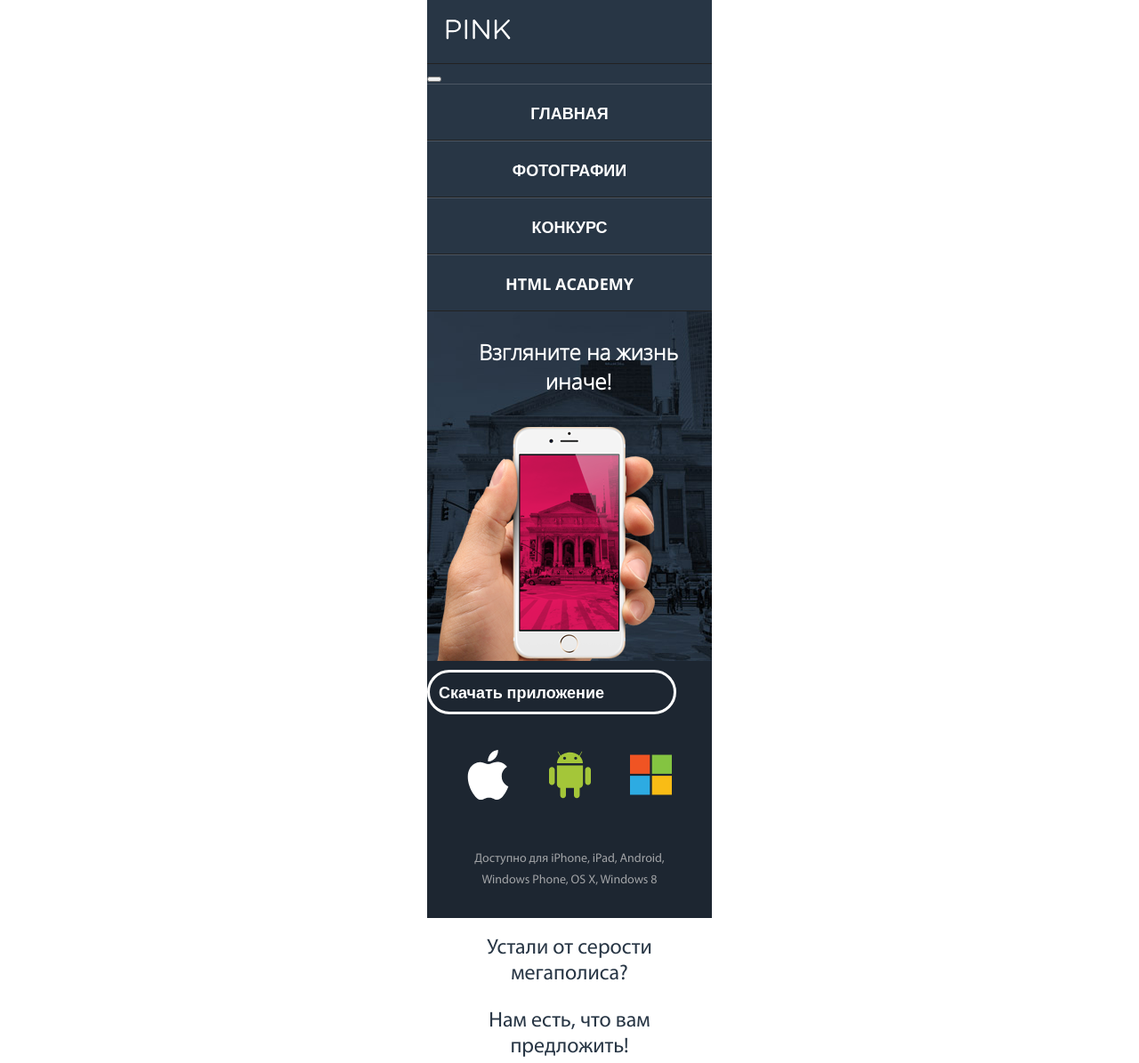
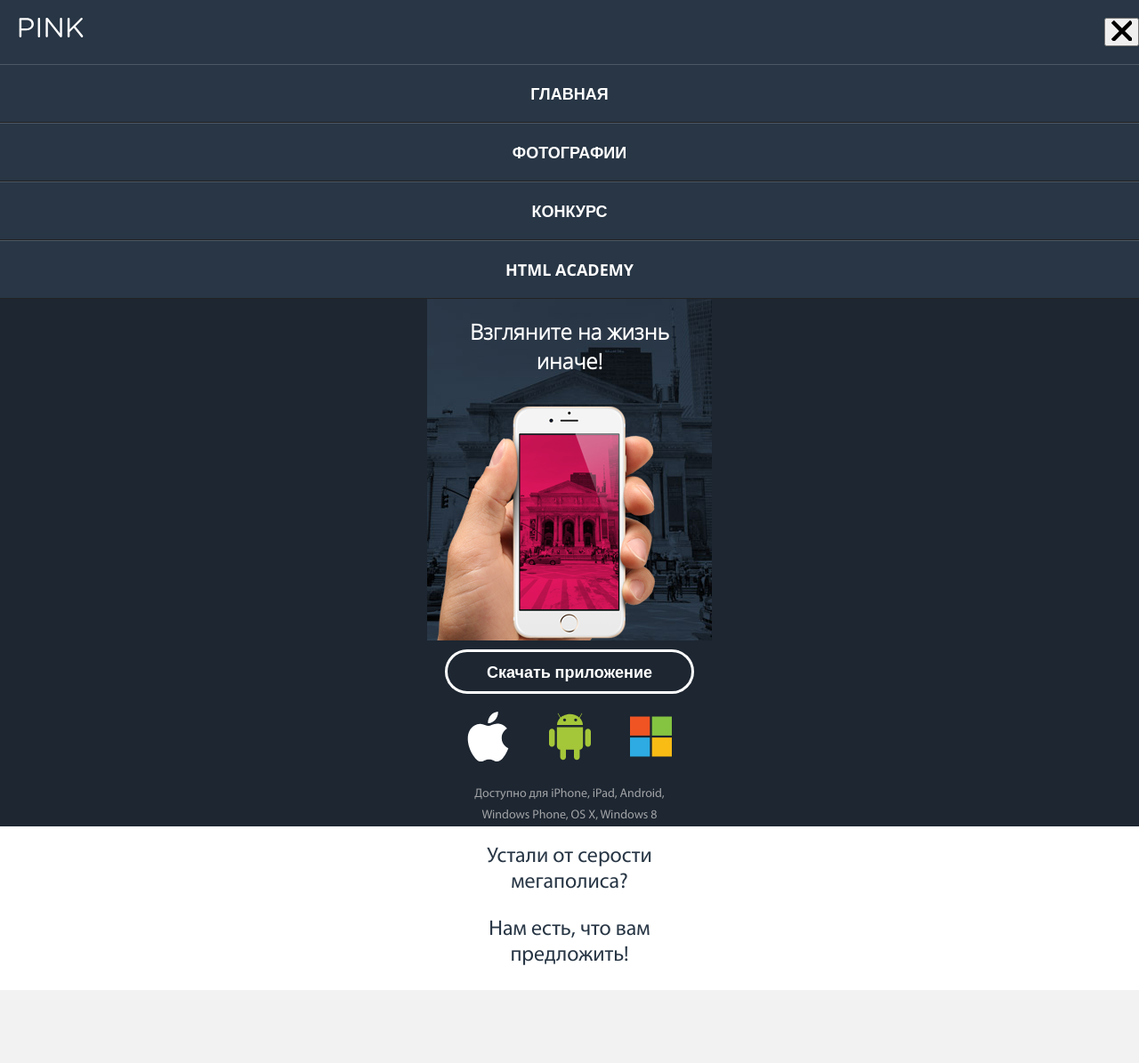
Before and after one commit to justrini/1149589-pink-18, a website: page source/index.html in a window 1280 px wide. Shown: the top 1195 px of the page at 89% size. Drawn offline with nearby package versions, Linux system fonts and the light colour scheme; files that its build step writes are made by us from their sources.

Commit message:
tutor changes after code review

```diff
--- a/source/index.html
+++ b/source/index.html
@@ -23,9 +23,11 @@
       </div>
       <nav class="main-nav page-header__nav">
         <button class="main-nav__toggle" type="button" id="toggle-btn">
-          <path fill="currentColor"
-            d="M15.087 11.933l8.56-8.559a.75.75 0 0 0 0-1.061L21.554.22a.747.747 0 0 0-1.06 0l-8.561 8.56L3.373.22a.771.771 0 0 0-1.061 0L.22 2.313a.75.75 0 0 0 0 1.061l8.56 8.559-8.56 8.559a.751.751 0 0 0 0 1.062l2.093 2.094a.744.744 0 0 0 1.06 0l8.561-8.56 8.56 8.56a.746.746 0 0 0 1.06 0l2.093-2.094a.751.751 0 0 0 0-1.062l-8.56-8.559z">
-          </path>
+          <svg width="23" height="23">
+            <path fill="currentColor"
+              d="M15.087 11.933l8.56-8.559a.75.75 0 0 0 0-1.061L21.554.22a.747.747 0 0 0-1.06 0l-8.561 8.56L3.373.22a.771.771 0 0 0-1.061 0L.22 2.313a.75.75 0 0 0 0 1.061l8.56 8.559-8.56 8.559a.751.751 0 0 0 0 1.062l2.093 2.094a.744.744 0 0 0 1.06 0l8.561-8.56 8.56 8.56a.746.746 0 0 0 1.06 0l2.093-2.094a.751.751 0 0 0 0-1.062l-8.56-8.559z">
+            </path>
+          </svg>
         </button>
         <ul class="main-nav__list">
           <li class="main-nav__item">
--- a/source/sass/blocks/container-app.scss
+++ b/source/sass/blocks/container-app.scss
@@ -14,3 +14,7 @@
   box-sizing: border-box;
   font-weight: 700;
 }
+
+.container-app__download {
+  text-align: center;
+}
--- a/source/sass/blocks/info.scss
+++ b/source/sass/blocks/info.scss
@@ -26,6 +26,4 @@
 
 .info {
   background-color: #fff;
-
-  &wrapper {}
 }
--- a/source/sass/blocks/information__content.scss
+++ b/source/sass/blocks/information__content.scss
@@ -4,10 +4,9 @@
 
 .information__list {
   margin: 0 auto;
-  padding: 75px 0 280px;
+  padding: 75px 20px 280px;
   list-style: none;
   text-align: center;
-  width: 254px;
   background-image: url(../img/iphone-screen-mobile@1x.png);
   background-repeat: no-repeat;
   background-position: center bottom -42px;
--- a/source/sass/blocks/information__description.scss
+++ b/source/sass/blocks/information__description.scss
@@ -1,3 +1,7 @@
+.information {
+  color: #283645;
+}
+
 .information__description {
   margin: auto;
   text-align: center;
@@ -9,7 +13,7 @@
 .information__text-p {
   font-family: "MYRIADPRO-REGULAR";
   font-size: 24px;
-  color: #283645;
+
   font-weight: 400;
 }
 
@@ -17,12 +21,12 @@
   font-family: "MYRIADPRO-REGULAR";
   font-size: 18px;
   line-height: 10px;
-  color: #283645;
+
 }
 
 .information__text {
   font-family: "Opensans-light", "Arial", sans-serif;
   font-size: 14px;
   line-height: 24px;
-  color: #283645;
+
 }
--- a/source/sass/blocks/intro.scss
+++ b/source/sass/blocks/intro.scss
@@ -1,12 +1,15 @@
+ .intro {
+   background-color: #1d2631;
+   color: #fff;
+ }
+
  .intro__wrapper {
    max-width: 320px;
    margin: 0 auto;
-   background: url(../img/bg-back-mobile@1x.jpg);
-   background-repeat: no-repeat;
-
  }
 
  .intro__title {
+   margin-top: 264px;
    background: url(../img/bg-back-mobile@1x.jpg);
    background-repeat: no-repeat;
  }
@@ -25,8 +28,7 @@
 
  .intro__slogan {
    margin: 0;
-   padding-left: 20px;
-   padding-top: 29px;
+   padding: 20px 20px 0 20px;
    font-family: "Opensans-light", "Arial", sans-serif;
    font-size: 24px;
    color: #fff;
@@ -35,7 +37,7 @@
 
  .intro__description {
    margin: 0 auto;
-   padding: 20px 20px 30px;
+   margin-top: 20px;
    font-family: "MYRIADPRO-REGULAR";
    font-size: 14px;
    line-height: 24px;
@@ -54,7 +56,3 @@
    width: 260px;
 
  }
-
- .intro__device {
-   padding: 20px 0 30px;
- }
--- a/source/sass/blocks/main-nav.scss
+++ b/source/sass/blocks/main-nav.scss
@@ -1,9 +1,14 @@
 $bg-color: #283645;
 
 .main-nav__list {
+  position: absolute;
   list-style-type: none;
   margin: 0;
   padding: 0;
+  top: 100%;
+  background: #283645;
+  left: 0;
+  width: 100%;
 }
 
 .main-nav {
@@ -11,7 +16,6 @@ $bg-color: #283645;
 }
 
 .main-nav__link {
-  font-family: "Open Sans", "Arial", sans-serif;
   font-size: 18px;
   line-height: 32px;
   text-transform: uppercase;
@@ -20,8 +24,7 @@ $bg-color: #283645;
 }
 
 .main-nav__item {
-  min-height: 46px;
-  padding-top: 16px;
+  padding: 16px 0;
   text-align: center;
   font-weight: 700;
   border-bottom: 1px solid #222;
--- a/source/sass/blocks/page-header.scss
+++ b/source/sass/blocks/page-header.scss
@@ -1,13 +1,21 @@
+.page-header {
+  position: relative;
+  background-color: #283645;
+}
+
+.page-header__wrapper {
+  padding: 20px 0;
+  display: flex;
+  justify-content: space-between;
+}
+
 .page-header__nav-wrapper {
   display: flex;
   justify-content: space-between;
   background-color: #283645;
-  border-bottom: 1px solid #222;
-
 }
 
 .page-header__logo {
   padding-left: 20px;
-  padding-top: 22px;
-  padding-bottom: 22px;
+
 }
--- a/source/sass/blocks/testimonials__slider.scss
+++ b/source/sass/blocks/testimonials__slider.scss
@@ -1,6 +1,11 @@
+.testimonials {
+  padding: 0 20px;
+}
+
 .testimonials__list {
+  display: flex;
   margin: 0 0 20px;
-  padding: 42px 20px 20px;
+  padding: 42px 0 20px 0;
   list-style: none;
   text-align: center;
 }
@@ -14,7 +19,7 @@
 }
 
 .testimonials__name {
-  margin: 0 auto 14px;
+  margin: 0 14px;
   font-size: 18px;
   line-height: 30px;
   font-weight: bold;
--- a/source/sass/style.scss
+++ b/source/sass/style.scss
@@ -110,6 +110,6 @@ body {
 }
 
 .wrapper {
-  max-width: 320px;
+
   margin: 0 auto;
 }
```
